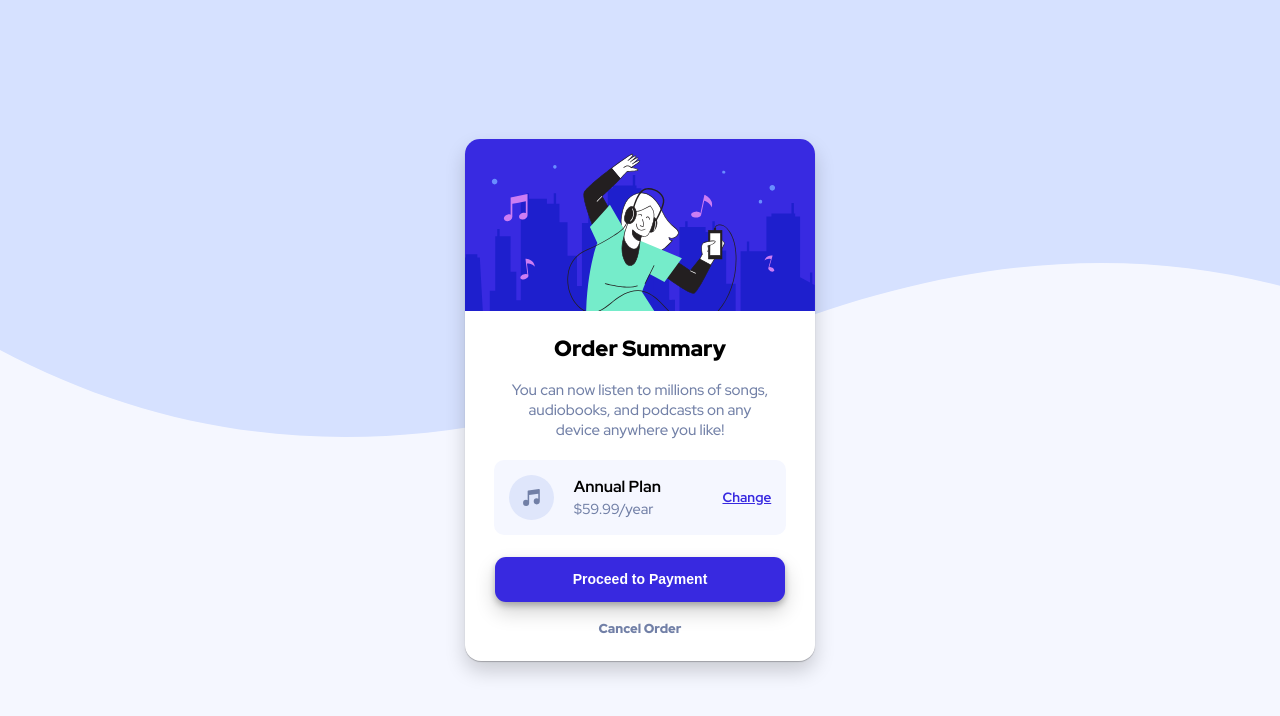
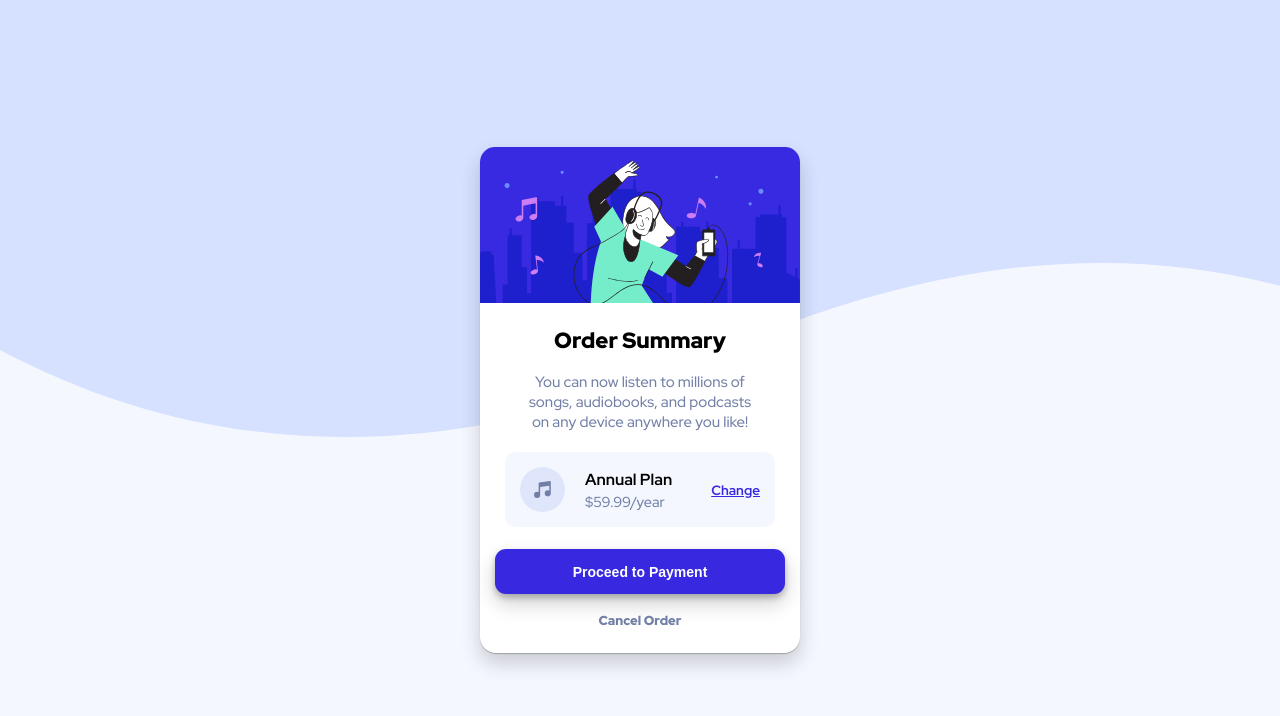
Before and after one commit to VasuBeachoo/order-summary-component, a plain HTML site: page index.html in a window 1280 px wide. Drawn offline with Linux system fonts and the light colour scheme.

Commit message:
Decrease component width

```diff
--- a/css/styles.css
+++ b/css/styles.css
@@ -19,7 +19,7 @@ body {
 }
 
 .component {
-  width: 350px;
+  width: 320px;
   background-color: #ffffff;
   display: flex;
   flex-direction: column;
@@ -31,7 +31,7 @@ body {
 }
 
 .component-img {
-  width: 350px;
+  width: 320px;
   border-radius: 15px 15px 0 0;
 }
 
```
